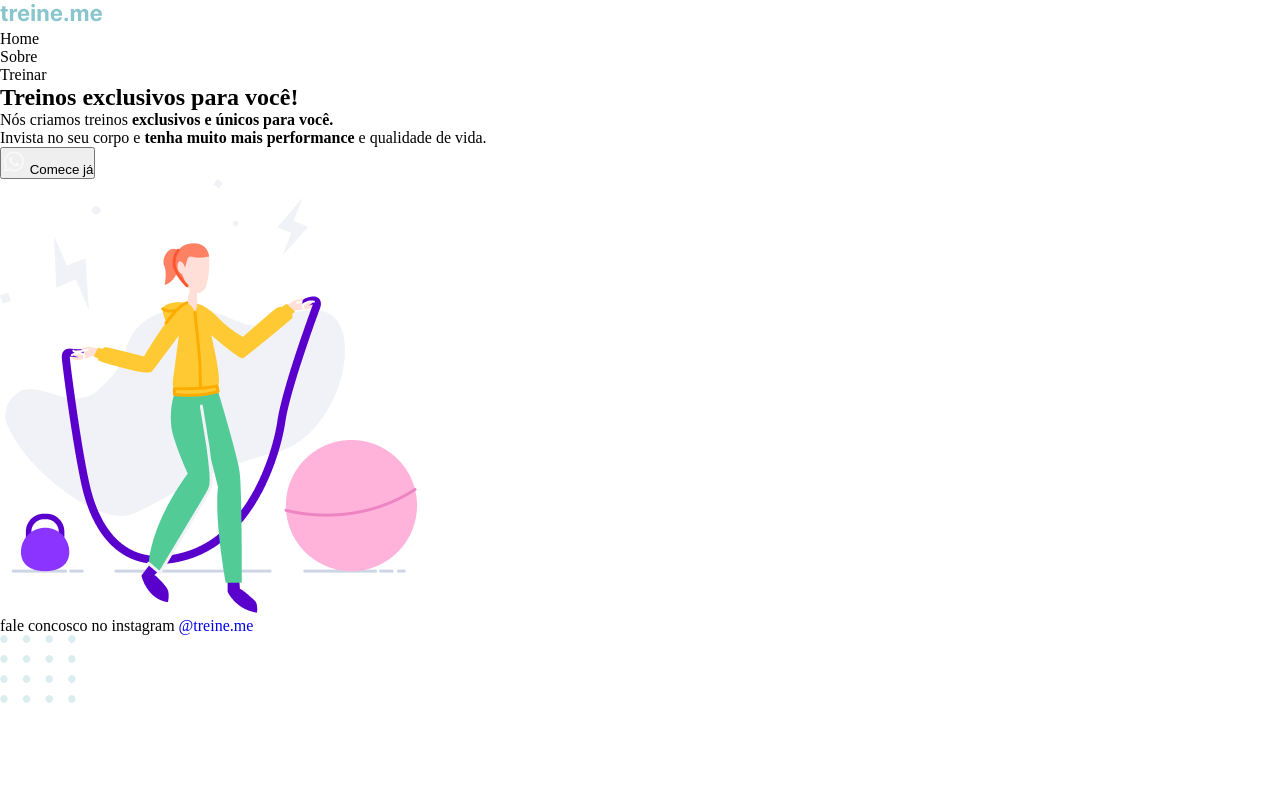
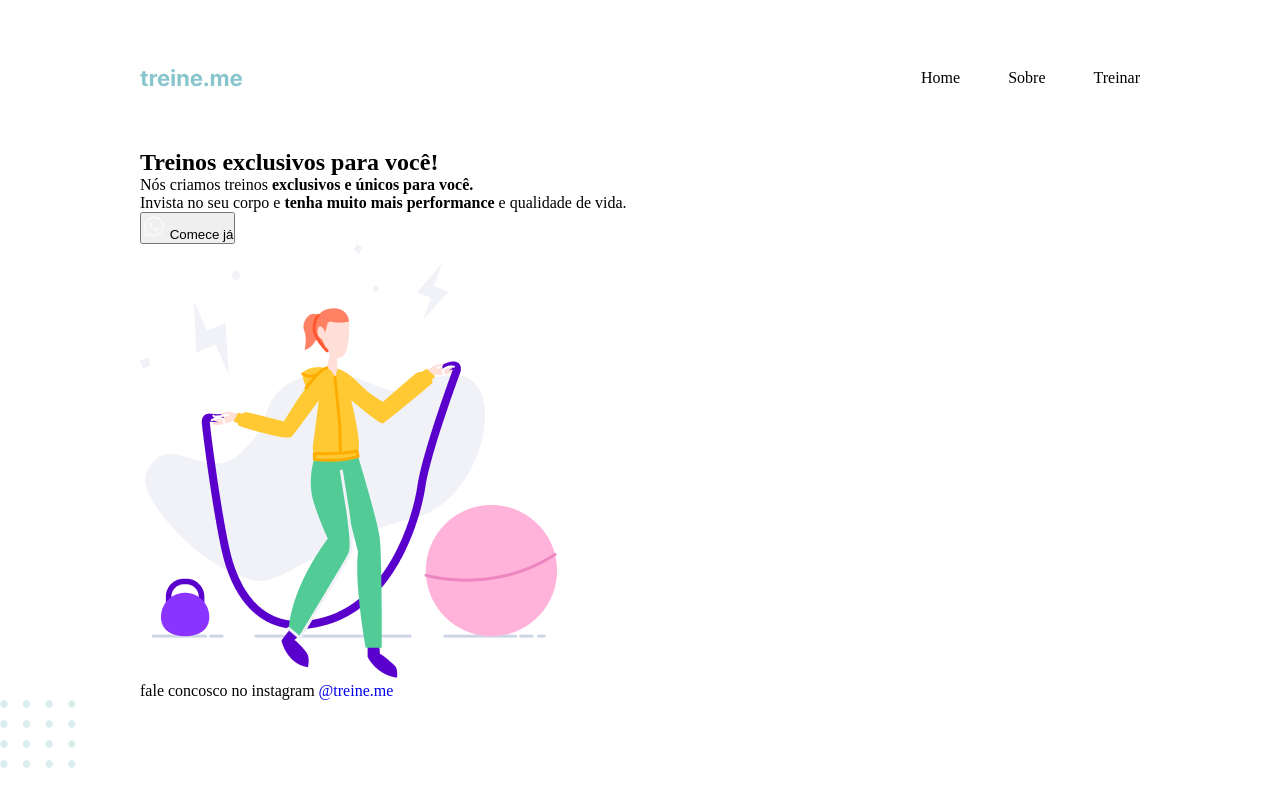
Before and after one commit to GabriellRossi/treine-me, a plain HTML site: page index.html in a window 1280 px wide. Drawn offline with Linux system fonts and the light colour scheme.

Commit message:
Fix: nav

```diff
--- a/style.css
+++ b/style.css
@@ -5,3 +5,20 @@
   text-decoration: none;
   list-style: none;
 }
+
+.page {
+  width: 1000px;
+  margin: 65px auto 0;
+}
+
+.page header {
+  display: flex;
+  justify-content: space-between;
+  align-items: center;
+  margin-bottom: 58px;
+}
+
+.page nav ul {
+  display: flex;
+  gap: 48px;
+}
```
